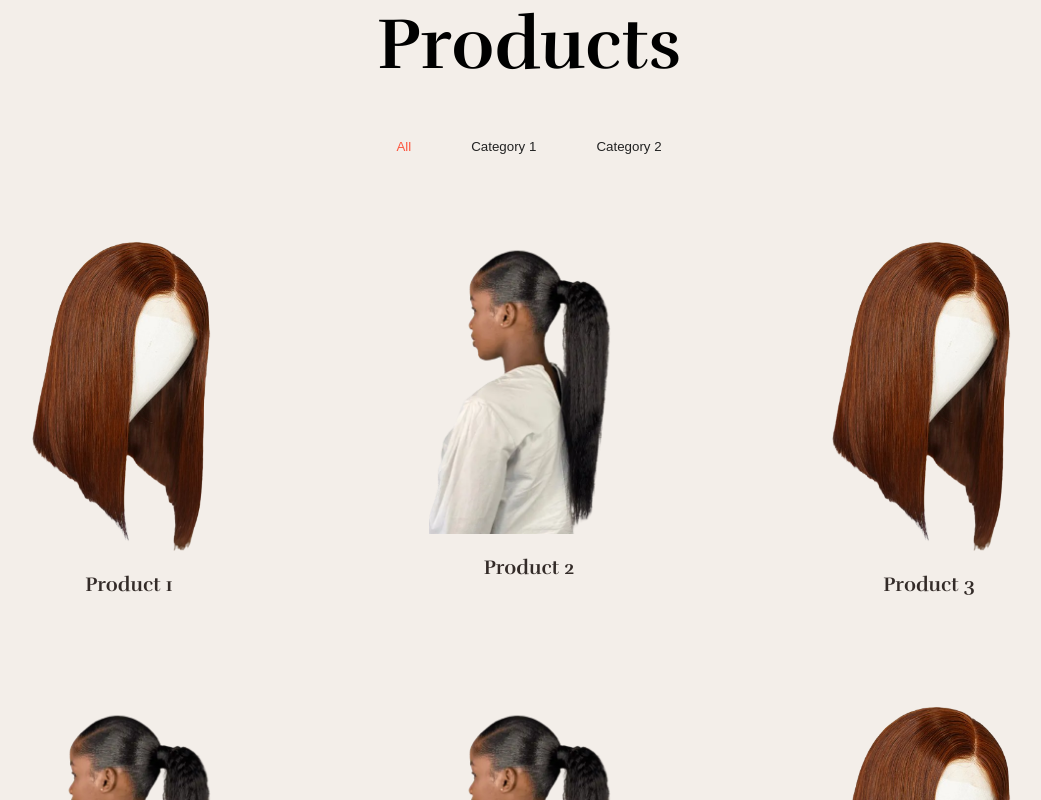
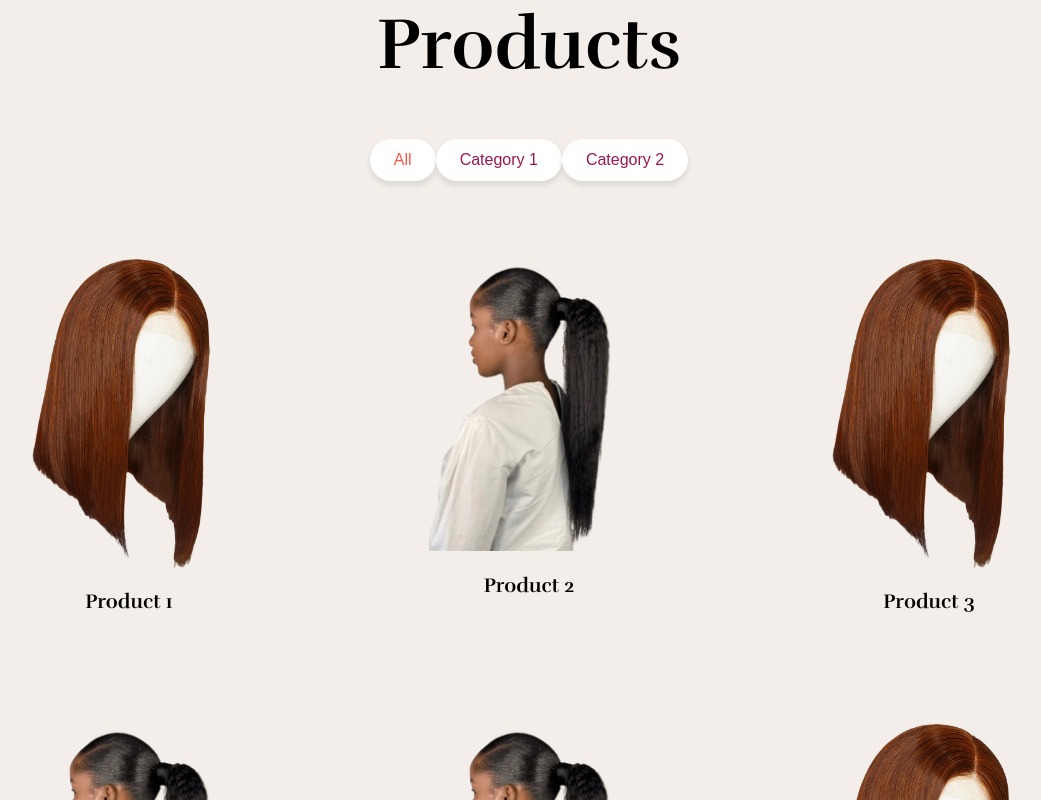
Before and after one commit to Drakening/enchanted-hair, a React (Create React App) app: page / in a window 1280 px wide. Shown: the part 1400-2200 px from the top of the page, without its empty margins (111-1152 px from the left). Built offline with nearby package versions, Linux system fonts and the light colour scheme; a small style sheet from the web is missing.

Commit message:
filter and font

```diff
--- a/src/Components/Navbar/Navbar.jsx
+++ b/src/Components/Navbar/Navbar.jsx
@@ -14,7 +14,7 @@ const Navbar = () => {
     <nav className={styles.navbar}>
       <div className={styles.navContainer}>
         <div className={styles.navWrapper}>
-          <a className={styles.brand} href="#">
+          <a className={styles.brand} href="/">
             <img src={icon} className={styles.brandIcon} alt="" />
           </a>
           <div className={`${styles.navigation} ${isMenuOpen ? styles.active : ''}`}>
--- a/src/Components/Navbar/Navbar.module.css
+++ b/src/Components/Navbar/Navbar.module.css
@@ -142,6 +142,10 @@ body {
     height: 3px;
     background-color: #333;
   }
+  .closeBtn {
+    display: none;
+
+  }
 
   /* Overlay and animation styles */
   @media screen and (max-width: 700px) {
@@ -195,5 +199,6 @@ body {
       font-size: 36px;
       color: #fff;
       cursor: pointer;
+      display: flex;
     }
   }
--- a/src/Components/Products.jsx
+++ b/src/Components/Products.jsx
@@ -61,9 +61,9 @@ const ProductsSection = () => {
                       <div className={styles.productLink}>
                         <img className={styles.productImg} src={product.imgSrc} alt={product.name} />
                         <div className={styles.aboutProduct}>
-                          <a href="#" className={styles.learnMore}>
+                          <div className={styles.learnMore}>
                             <h5 className={styles.productName}>{product.name}</h5>
-                          </a>
+                          </div>
                         </div>
                       </div>
                     </div>
--- a/src/Styling/Products.module.css
+++ b/src/Styling/Products.module.css
@@ -32,21 +32,33 @@
   display: flex;
   position: relative;
 }
+
 .filter {
   max-width: 100%;
-  text-align: left;
-  cursor: pointer;
-  color: #222;
-  padding: 9px 30px;
   text-decoration: none;
   display: inline-block;
-  position: relative;
-  border-bottom: 1px solid rgba(51, 45, 40, .4);
-  padding-top: 0;
-  padding-bottom: 10px;
-  background: none;
+  padding: 12px 24px;
+  font-size: 16px;
   border: none;
+  border-radius: 30px;
+  background-color: #fff;
+  color: #9d174d;
+  cursor: pointer;
+  transition: all 0.3s ease;
+  box-shadow: 0 4px 6px rgba(0, 0, 0, 0.1);
 }
+
+.filter:hover {
+  background-color: #fbcfe8;
+  transform: translateY(-2px);
+  box-shadow: 0 6px 8px rgba(0, 0, 0, 0.15);
+}
+
+.filter:focus {
+  outline: none;
+  box-shadow: 0 0 0 3px rgba(157, 23, 77, 0.2);
+}
+
 .active {
   border-bottom-color: #fc563f;
   color: #fc563f;
@@ -125,4 +137,7 @@
   .productsHeading {
       font-size: 32px;
   }
+  .filter {
+    width: 100%;
 }
+}
```
